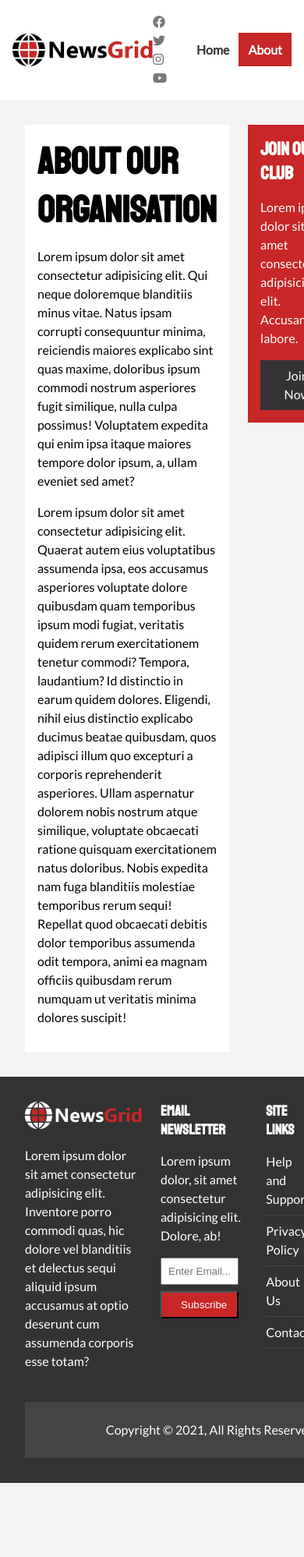
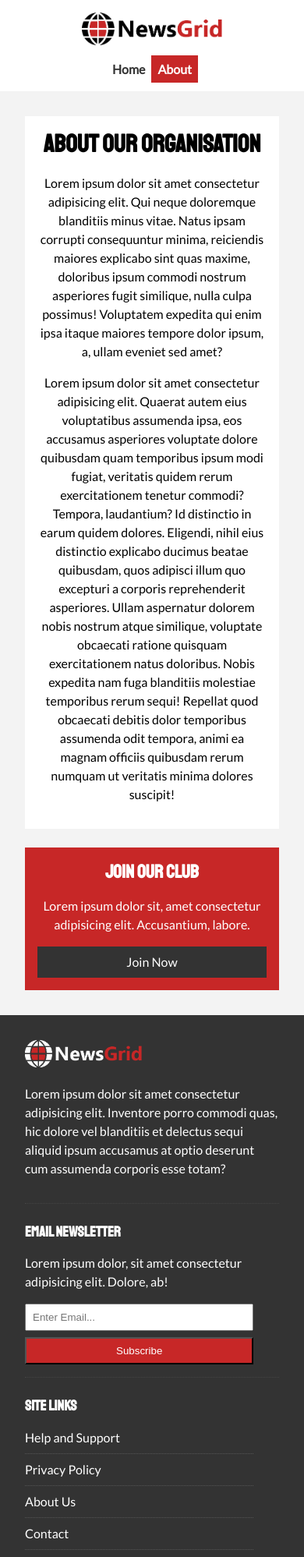
Before and after one commit to vaibhavnikas/NewsGrid, a plain HTML site: page about.html in a window 390 px wide. Shown: the top 1997 px of the page at 78% size. Before the commit the page ends 1902 px from the top, so only its background shows below. Drawn offline with Linux system fonts and the light colour scheme.

Commit message:
Added Responsiveness

```diff
--- a/CSS/mobile.css
+++ b/CSS/mobile.css
@@ -0,0 +1,60 @@
+/* Navigation */
+#main-nav .social {
+  display: none;
+}
+
+#main-nav .container {
+  grid-template-columns: 1fr;
+  grid-gap: 1.2rem;
+}
+
+#main-nav ul,
+#main-nav .logo {
+  justify-self: center;
+}
+
+#main-nav ul li a {
+  padding: 0.50rem;
+}
+
+#home-articles .articles-container {
+  grid-template-columns: repeat(2, 1fr);
+}
+
+#home-articles .articles-container > *:first-child,
+#home-articles .articles-container > *:last-child {
+  grid-template-columns: 1fr;
+  grid-column: 1;
+}
+
+@media(max-width: 600px) {
+  /* Stack Grid Items */
+  #showcase .showcase-container,
+  #home-articles .articles-container,
+  #main-footer .footer-container {
+    grid-template-columns: 1fr;
+  }
+
+  #main-footer .footer-container > *:last-child {
+    grid-column: 1;
+  }
+
+  #main-footer .footer-container > *:first-child,
+  #main-footer .footer-container > *:nth-child(2){
+    border-bottom: #444 dotted 1px;
+    padding-bottom: 1rem;
+  }
+
+  .page-container {
+    grid-template-columns: 1fr;
+    text-align: center;
+  }
+
+  .page-container > *:first-child {
+    grid-row: 1;
+  }
+
+  .l-heading {
+    font-size: 2rem;
+  }
+}
```
Also changed, not shown: article.html (+1 -1 lines), img/MaheshKute.jpeg (added).
